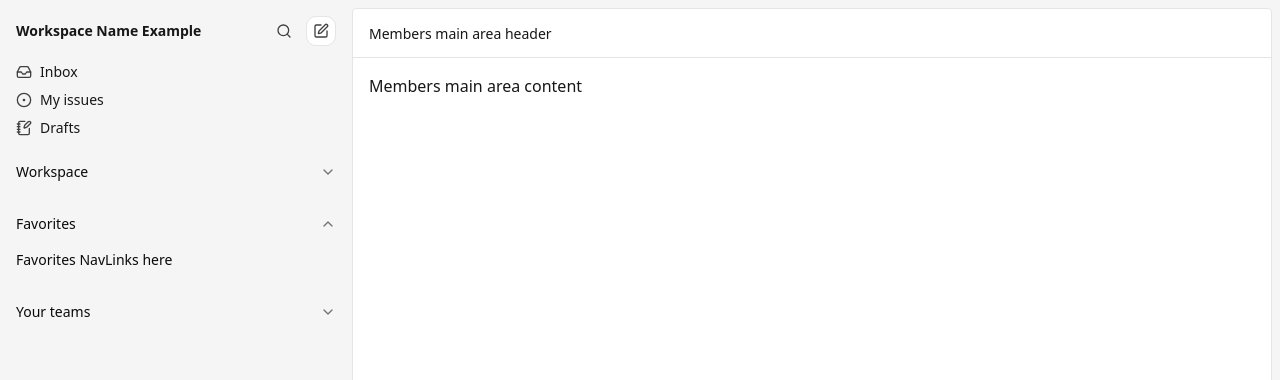
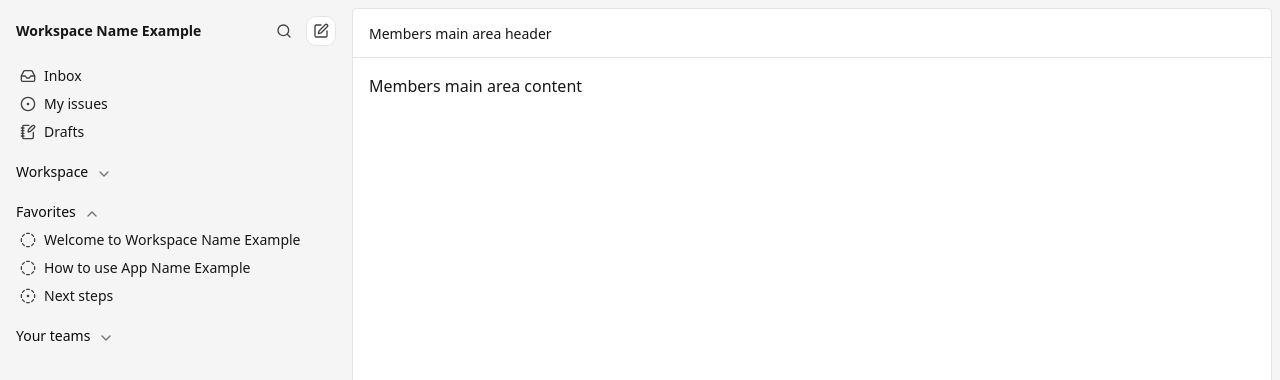
Before and after one commit to coding-wani/super-josefina, a Next.js app: page /members in a window 1280 px wide. Both pictures are taken after a click on the button "Favorites". Shown: the top 380 px of the page. Built offline with nearby package versions, Linux system fonts and the light colour scheme.

Commit message:
feat: add application name to configuration and update Sidebar navigation for improved user experience

```diff
--- a/src/components/layout/Sidebar/Sidebar.tsx
+++ b/src/components/layout/Sidebar/Sidebar.tsx
@@ -1,7 +1,9 @@
 import { config } from "@/lib/config";
 import {
   Box,
+  CircleDashed,
   CircleDot,
+  CircleDotDashed,
   Inbox,
   Layers2,
   NotebookPen,
@@ -63,22 +65,22 @@ export default function Sidebar() {
           </button>
         </div>
       </header>
-      <div className="flex flex-col gap-2" aria-label="Sidebar links">
-        <NavLink href="/inbox">
+      <div className="flex flex-col" aria-label="Sidebar links">
+        <NavLink href="/inbox" className="p-1">
           <Inbox
             size={16}
             className={`${colors.icon.primary} ${colors.icon.hover} transition-colors`}
           />
           <span className="text-sm">Inbox</span>
         </NavLink>
-        <NavLink href="/my-issues">
+        <NavLink href="/my-issues" className="p-1">
           <CircleDot
             size={16}
             className={`${colors.icon.primary} ${colors.icon.hover} transition-colors`}
           />
           <span className="text-sm">My issues</span>
         </NavLink>
-        <NavLink href="/drafts">
+        <NavLink href="/drafts" className="p-1">
           <NotebookPen
             size={16}
             className={`${colors.icon.primary} ${colors.icon.hover} transition-colors`}
@@ -91,30 +93,32 @@ export default function Sidebar() {
           type="multiple"
         >
           <AccordionItem value="workspace">
-            <AccordionTrigger>Workspace</AccordionTrigger>
-            <AccordionContent className="flex flex-col gap-2">
-              <NavLink href="/members">
+            <AccordionTrigger className="pb-1 flex items-center justify-start gap-2">
+              Workspace
+            </AccordionTrigger>
+            <AccordionContent className="pb-0">
+              <NavLink href="/members" className="p-1">
                 <UsersRound
                   size={16}
                   className={`${colors.icon.primary} ${colors.icon.hover} transition-colors`}
                 />
                 <span className="text-sm">Members</span>
               </NavLink>
-              <NavLink href="/teams">
+              <NavLink href="/teams" className="p-1">
                 <SquareUserRound
                   size={16}
                   className={`${colors.icon.primary} ${colors.icon.hover} transition-colors`}
                 />
                 <span className="text-sm">Teams</span>
               </NavLink>
-              <NavLink href="/projects">
+              <NavLink href="/projects" className="p-1">
                 <Box
                   size={16}
                   className={`${colors.icon.primary} ${colors.icon.hover} transition-colors`}
                 />
                 <span className="text-sm">Projects</span>
               </NavLink>
-              <NavLink href="/views">
+              <NavLink href="/views" className="p-1">
                 <Layers2
                   size={16}
                   className={`${colors.icon.primary} ${colors.icon.hover} transition-colors`}
@@ -124,12 +128,142 @@ export default function Sidebar() {
             </AccordionContent>
           </AccordionItem>
           <AccordionItem value="favorites">
-            <AccordionTrigger>Favorites</AccordionTrigger>
-            <AccordionContent>Favorites NavLinks here</AccordionContent>
+            <AccordionTrigger className="pb-1 flex items-center justify-start gap-2">
+              Favorites
+            </AccordionTrigger>
+            <AccordionContent className="pb-0">
+              <NavLink href="/" className="p-1">
+                <CircleDashed
+                  size={16}
+                  className={`${colors.icon.primary} ${colors.icon.hover} transition-colors`}
+                />
+                <span className="text-sm">
+                  Welcome to {config.workspaceName}
+                </span>
+              </NavLink>
+              <NavLink href="/" className="p-1">
+                <CircleDashed
+                  size={16}
+                  className={`${colors.icon.primary} ${colors.icon.hover} transition-colors`}
+                />
+                <span className="text-sm">How to use {config.appName}</span>
+              </NavLink>
+              <NavLink href="/" className="p-1">
+                <CircleDotDashed
+                  size={16}
+                  className={`${colors.icon.primary} ${colors.icon.hover} transition-colors`}
+                />
+                <span className="text-sm">Next steps</span>
+              </NavLink>
+            </AccordionContent>
           </AccordionItem>
           <AccordionItem value="your-teams">
-            <AccordionTrigger>Your teams</AccordionTrigger>
-            <AccordionContent>Your teams NavLinks here</AccordionContent>
+            <AccordionTrigger className="pb-1 flex items-center justify-start gap-2">
+              Your teams
+            </AccordionTrigger>
+            <AccordionContent className="pb-0">
+              <Accordion
+                className="[&>*]:border-b-0 [&_[data-slot=accordion-trigger]]:hover:no-underline"
+                type="multiple"
+              >
+                <AccordionItem value="red-team">
+                  <AccordionTrigger className="flex items-center justify-start gap-2 py-1">
+                    <SquareUserRound
+                      size={16}
+                      className={`${colors.icon.primary} ${colors.icon.hover} transition-colors !rotate-0`}
+                    />
+                    <span className="text-sm font-normal">Red Team</span>
+                  </AccordionTrigger>
+                  <AccordionContent className="px-2">
+                    <NavLink href="/" className="p-1">
+                      <CircleDot
+                        size={16}
+                        className={`${colors.icon.primary} ${colors.icon.hover} transition-colors`}
+                      />
+                      <span className="text-sm">Issues</span>
+                    </NavLink>
+                    <NavLink href="/projects" className="p-1">
+                      <Box
+                        size={16}
+                        className={`${colors.icon.primary} ${colors.icon.hover} transition-colors`}
+                      />
+                      <span className="text-sm">Projects</span>
+                    </NavLink>
+                    <NavLink href="/views" className="p-1">
+                      <Layers2
+                        size={16}
+                        className={`${colors.icon.primary} ${colors.icon.hover} transition-colors`}
+                      />
+                      <span className="text-sm">Views</span>
+                    </NavLink>
+                  </AccordionContent>
+                </AccordionItem>
+                <AccordionItem value="blue-team">
+                  <AccordionTrigger className="flex items-center justify-start gap-2 py-1">
+                    <SquareUserRound
+                      size={16}
+                      className={`${colors.icon.primary} ${colors.icon.hover} transition-colors !rotate-0`}
+                    />
+                    <span className="text-sm font-normal">Blue Team</span>
+                  </AccordionTrigger>
+                  <AccordionContent className="px-2">
+                    <NavLink href="/" className="p-1">
+                      <CircleDot
+                        size={16}
+                        className={`${colors.icon.primary} ${colors.icon.hover} transition-colors`}
+                      />
+                      <span className="text-sm">Issues</span>
+                    </NavLink>
+                    <NavLink href="/projects" className="p-1">
+                      <Box
+                        size={16}
+                        className={`${colors.icon.primary} ${colors.icon.hover} transition-colors`}
+                      />
+                      <span className="text-sm">Projects</span>
+                    </NavLink>
+                    <NavLink href="/views" className="p-1">
+                      <Layers2
+                        size={16}
+                        className={`${colors.icon.primary} ${colors.icon.hover} transition-colors`}
+                      />
+                      <span className="text-sm">Views</span>
+                    </NavLink>
+                  </AccordionContent>
+                </AccordionItem>
+                <AccordionItem value="green-team">
+                  <AccordionTrigger className="flex items-center justify-start gap-2 py-1">
+                    <SquareUserRound
+                      size={16}
+                      className={`${colors.icon.primary} ${colors.icon.hover} transition-colors !rotate-0`}
+                    />
+                    <span className="text-sm font-normal">Green Team</span>
+                  </AccordionTrigger>
+                  <AccordionContent className="px-2">
+                    <NavLink href="/" className="p-1">
+                      <CircleDot
+                        size={16}
+                        className={`${colors.icon.primary} ${colors.icon.hover} transition-colors`}
+                      />
+                      <span className="text-sm">Issues</span>
+                    </NavLink>
+                    <NavLink href="/projects" className="p-1">
+                      <Box
+                        size={16}
+                        className={`${colors.icon.primary} ${colors.icon.hover} transition-colors`}
+                      />
+                      <span className="text-sm">Projects</span>
+                    </NavLink>
+                    <NavLink href="/views" className="p-1">
+                      <Layers2
+                        size={16}
+                        className={`${colors.icon.primary} ${colors.icon.hover} transition-colors`}
+                      />
+                      <span className="text-sm">Views</span>
+                    </NavLink>
+                  </AccordionContent>
+                </AccordionItem>
+              </Accordion>
+            </AccordionContent>
           </AccordionItem>
         </Accordion>
       </div>
--- a/src/lib/config.ts
+++ b/src/lib/config.ts
@@ -1,8 +1,10 @@
 const defaults = {
   workspaceName: "Workspace Name",
+  appName: "App Name",
 };
 
 export const config = {
   workspaceName:
     process.env.NEXT_PUBLIC_WORKSPACE_NAME || defaults.workspaceName,
+  appName: process.env.NEXT_PUBLIC_APP_NAME || defaults.appName,
 } as const;
```
Also changed, not shown: 1 other file (tests, documents, lock files or other folders).
